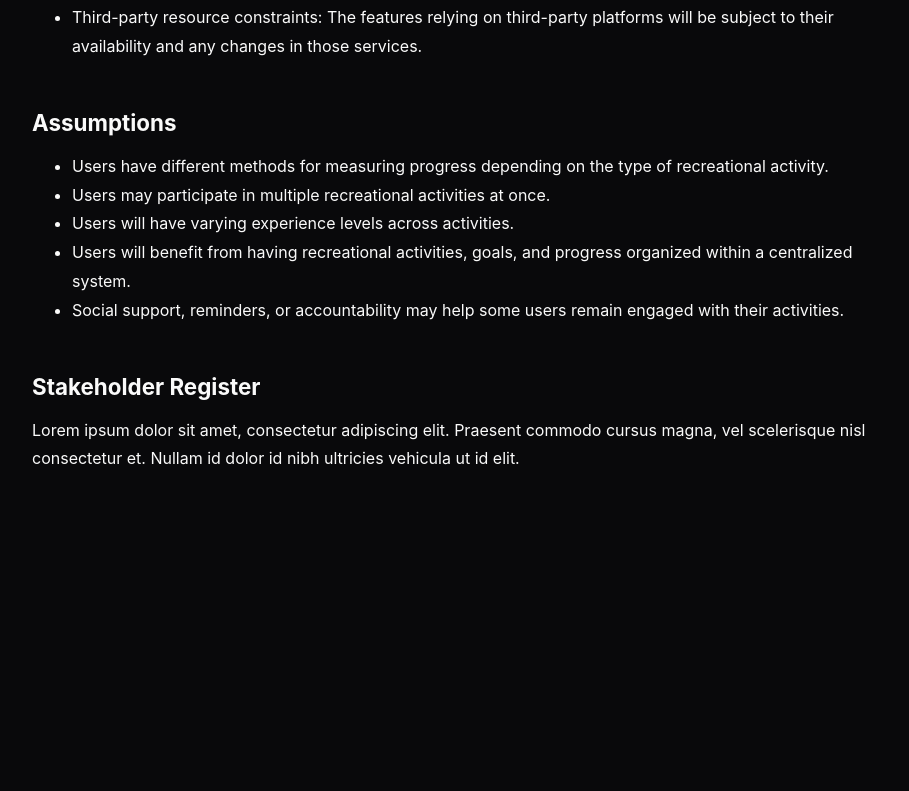
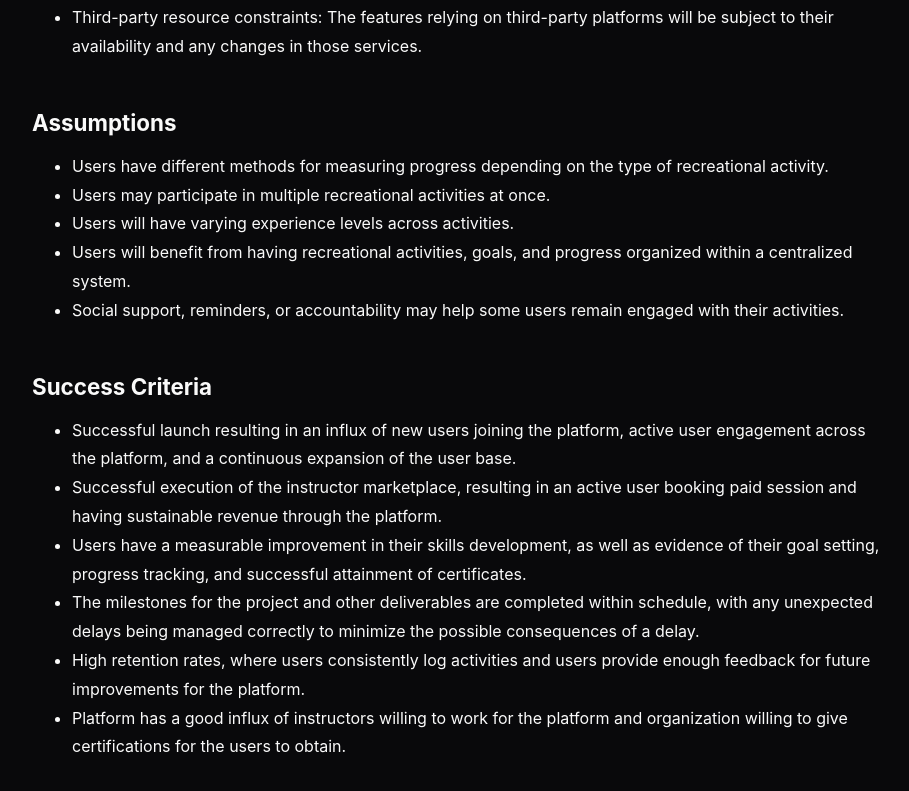
Before and after one commit to JuanReyna1/skill_tracker, a React app in the folder frontend/: page /sprint-1 in a window 1280 px wide. Shown: the part 3483-4274 px from the top of the page, without its empty margins (90-999 px from the left). Before the commit the page ends 4100 px from the top, so only its background shows below. Built offline with nearby package versions, Linux system fonts and the light colour scheme; the HTML template or start-up script is replaced by a standard one.

Commit message:
added success criteria section and info

```diff
--- a/frontend/src/pages/Sprint1.jsx
+++ b/frontend/src/pages/Sprint1.jsx
@@ -240,14 +240,34 @@ function Sprint1() {
                             </ul>
                         </p>
                     </div>
+                    <div className="sprint-topic">
+                        <h3>Success Criteria</h3>
+                        <p>
+                            <ul>
+                                <li>
+                                    Successful launch resulting in an influx of new users joining the platform, active user engagement across the platform, and a continuous expansion of the user base.
+                                </li>
 
-                    <div className="sprint-topic">
-                        <h3>Stakeholder Register</h3>
-                        <p>
-                            Lorem ipsum dolor sit amet, consectetur adipiscing
-                            elit. Praesent commodo cursus magna, vel scelerisque
-                            nisl consectetur et. Nullam id dolor id nibh
-                            ultricies vehicula ut id elit.
+                                <li>
+                                    Successful execution of the instructor marketplace, resulting in an active user booking paid session and having sustainable revenue through the platform.
+                                </li>
+
+                                <li>
+                                    Users have a measurable improvement in their skills development, as well as evidence of their goal setting, progress tracking, and successful attainment of certificates.
+                                </li>
+
+                                <li>
+                                    The milestones for the project and other deliverables are completed within schedule, with any unexpected delays being managed correctly to minimize the possible consequences of a delay.
+                                </li>
+
+                                <li>
+                                    High retention rates, where users consistently log activities and users provide enough feedback for future improvements for the platform.
+                                </li>
+
+                                <li>
+                                    Platform has a good influx of instructors willing to work for the platform and organization willing to give certifications for the users to obtain.
+                                </li>
+                            </ul>
                         </p>
                     </div>
                 </section>
```
